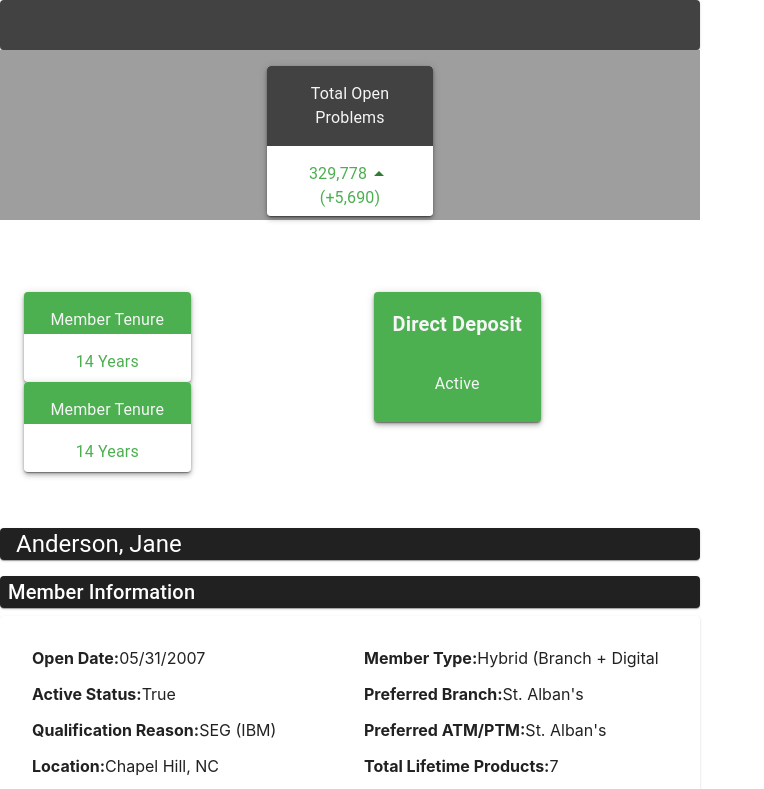
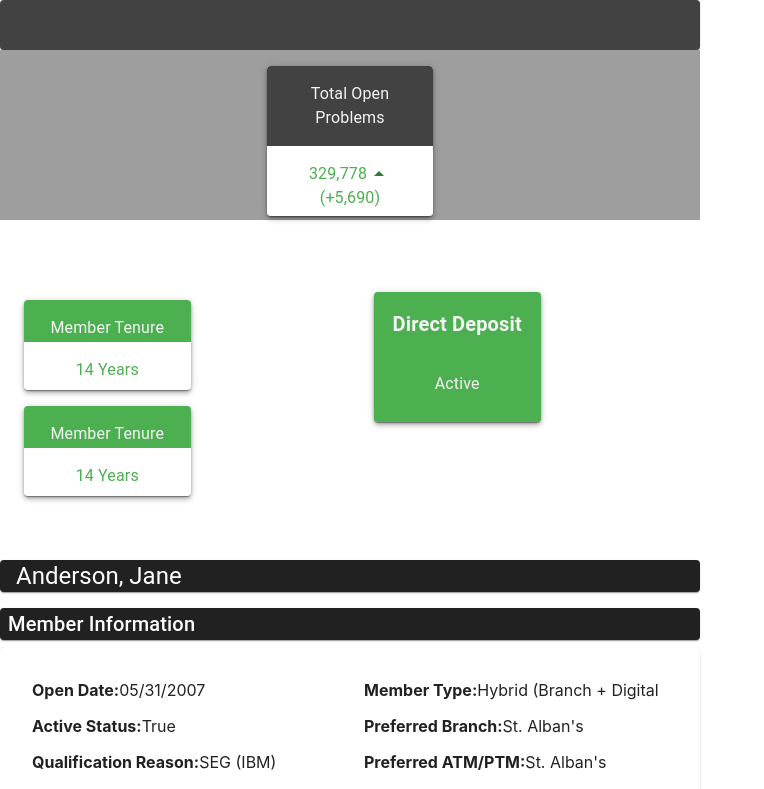
Before and after one commit to NatalieHarrison/components, a React (Create React App) app: page / in a window 1280 px wide. Shown: the top 789 px of the page, without its empty margins (0-764 px from the left). Built offline with nearby package versions, Linux system fonts and the light colour scheme.

Commit message:
Adding spacing to green box component

```diff
--- a/src/components/GreenBox.tsx
+++ b/src/components/GreenBox.tsx
@@ -1,3 +1,4 @@
+import Box from '@mui/material/Box';
 import Card from '@mui/material/Card';
 import CardContent from '@mui/material/CardContent';
 import CardHeader from '@mui/material/CardHeader';
@@ -19,8 +20,9 @@ interface GreenBoxesProps {
 }
 const GreenBox = (props: GreenBoxProps) => {
   return (
+    <Box sx = {{mt: 1, mb: 1}}>
       <Paper elevation={4}>
-      <Card sx={{ width: 166.5, height: 90 }}>
+        <Card sx={{ width: 166.5, height: 90}}>
           <CardContent sx={{ backgroundColor: '#4caf50', height: 10 }}>
             <Typography color="#f5f5f5">{props.title}</Typography>
           </CardContent>
@@ -34,6 +36,7 @@ const GreenBox = (props: GreenBoxProps) => {
           </CardContent>
         </Card>
       </Paper>
+    </Box>
   );
 };
 const GreenBoxes = (props: GreenBoxesProps) => {
```
Lines whose indentation alone changed are shown as unchanged.
